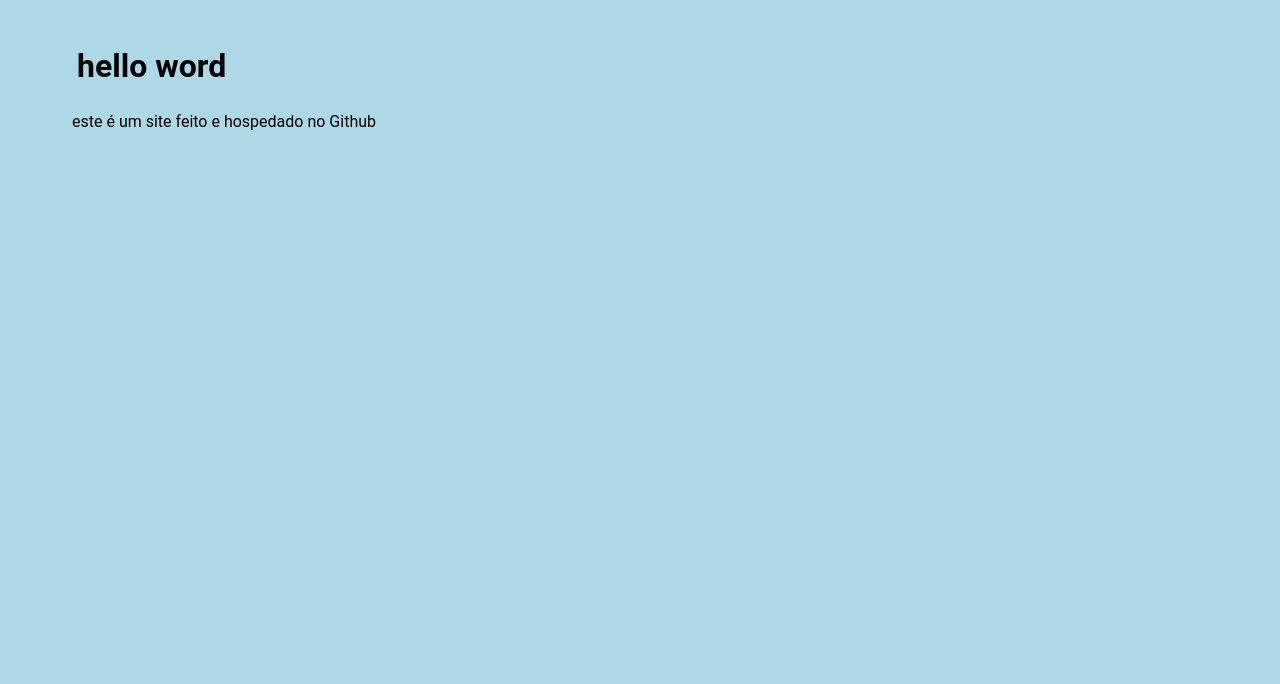
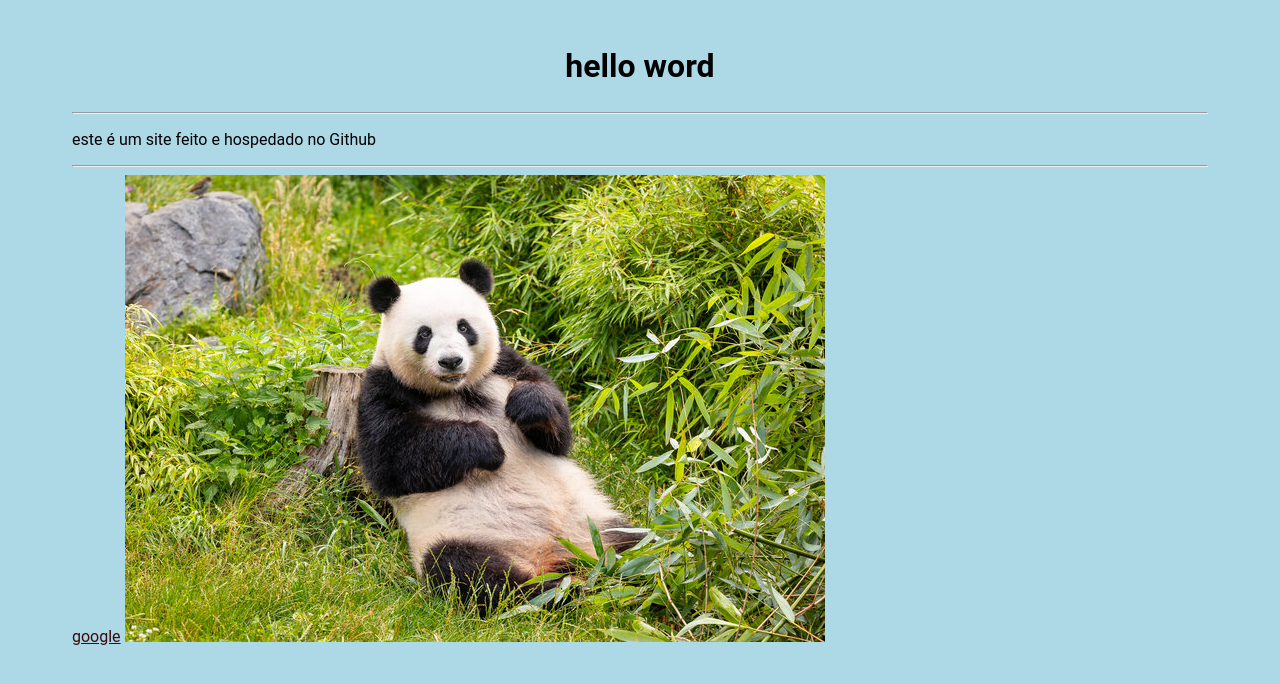
Before and after one commit to vkruimnovenge/1vkruimnovenge.github.io, a plain HTML site: page index.html in a window 1280 px wide. Drawn offline with Linux system fonts and the light colour scheme.

Commit message:
inserindo imagem

```diff
--- a/css/my.css
+++ b/css/my.css
@@ -17,6 +17,7 @@ h1 {
   font-family: 'Roboto', sans-serif;
   font-size: 24;
   padding: 5px;
+  text-align: center;
 
 }
 
--- a/index.html
+++ b/index.html
@@ -6,5 +6,10 @@
 
 <body>
     <h1>hello word</h1>
+    <hr>
+
     <p>este é um site feito e hospedado no Github</p>
+    <hr>
+    <a href="https://www.google.com" target="_blank">google</a>
+    <img src="img/csm_Grosser_Panda_-_Meng_Meng__3__641c7608de.jpg">
 </body>
```
Also changed, not shown: img/csm_Grosser_Panda_-_Meng_Meng__3__641c7608de.jpg (added).
